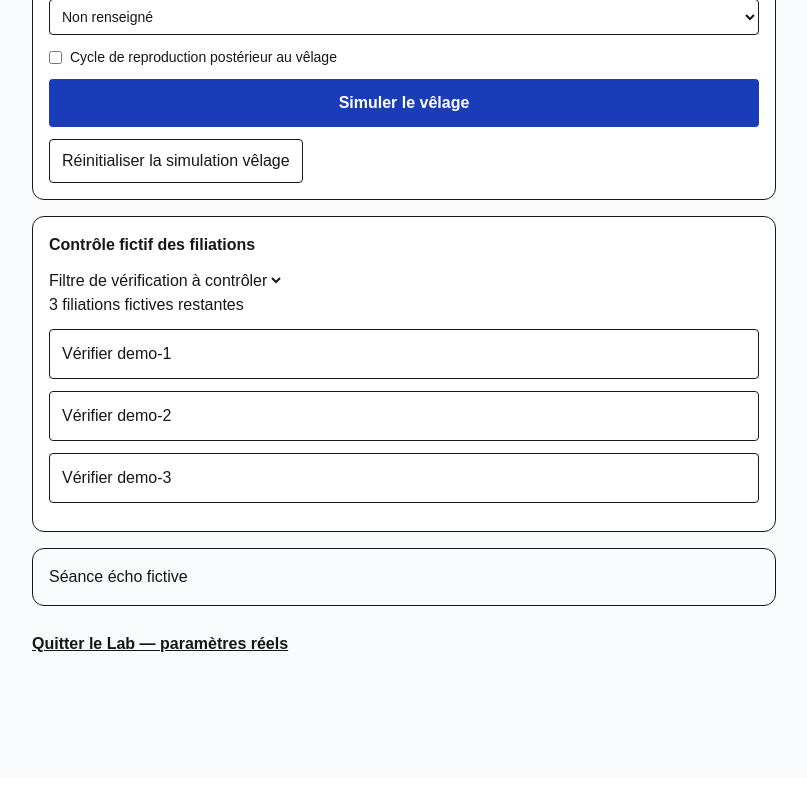
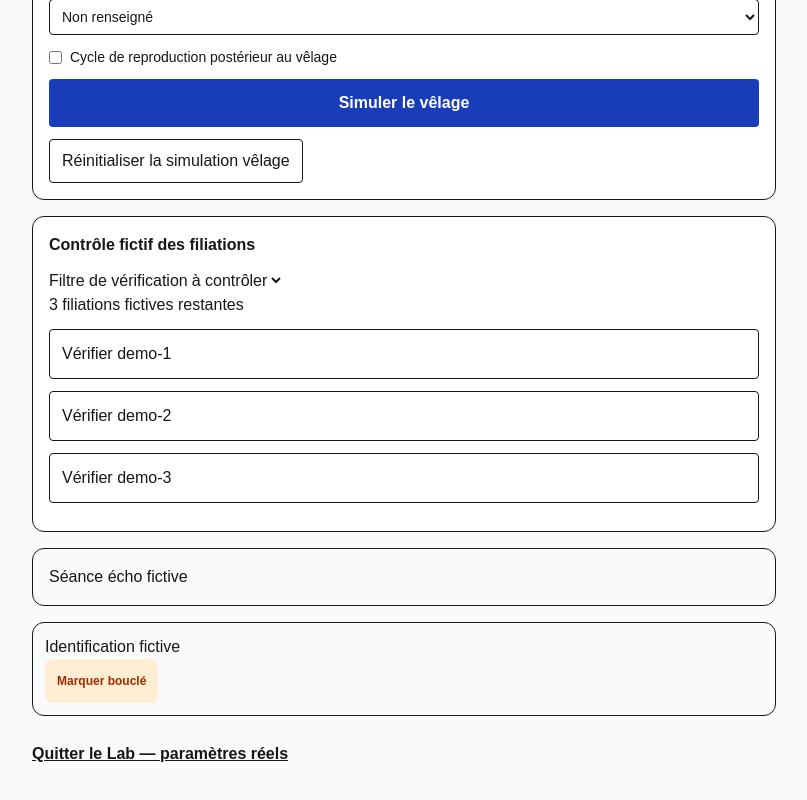
Before and after one commit to quentin12200/cesam, a Next.js app: page /lab in a window 1280 px wide. Shown: the part 2009-2809 px from the top of the page, without its empty margins (236-1043 px from the left). Before the commit the page ends 2787 px from the top, so only its background shows below. Built offline with nearby package versions, Linux system fonts and the light colour scheme.

Commit message:
Ajouter la simulation de bouclage au Lab

```diff
--- a/app/lab/page.tsx
+++ b/app/lab/page.tsx
@@ -1,3 +1,4 @@
+import LabBouclage from "./LabBouclage";
 import LabEchoSession from "./LabEchoSession";
 import LabFatherAudit from "./LabFatherAudit";
 import LabCalvingPanel from "./LabCalvingPanel";
@@ -28,6 +29,7 @@ export default function CesamLabPage() {
     <LabCalvingPanel />
     <LabFatherAudit />
     <LabEchoSession />
+    <LabBouclage />
     <Link href="/config" prefetch={false} className="inline-flex min-h-11 items-center font-bold underline">Quitter le Lab — paramètres réels</Link>
   </div>;
 }
```
